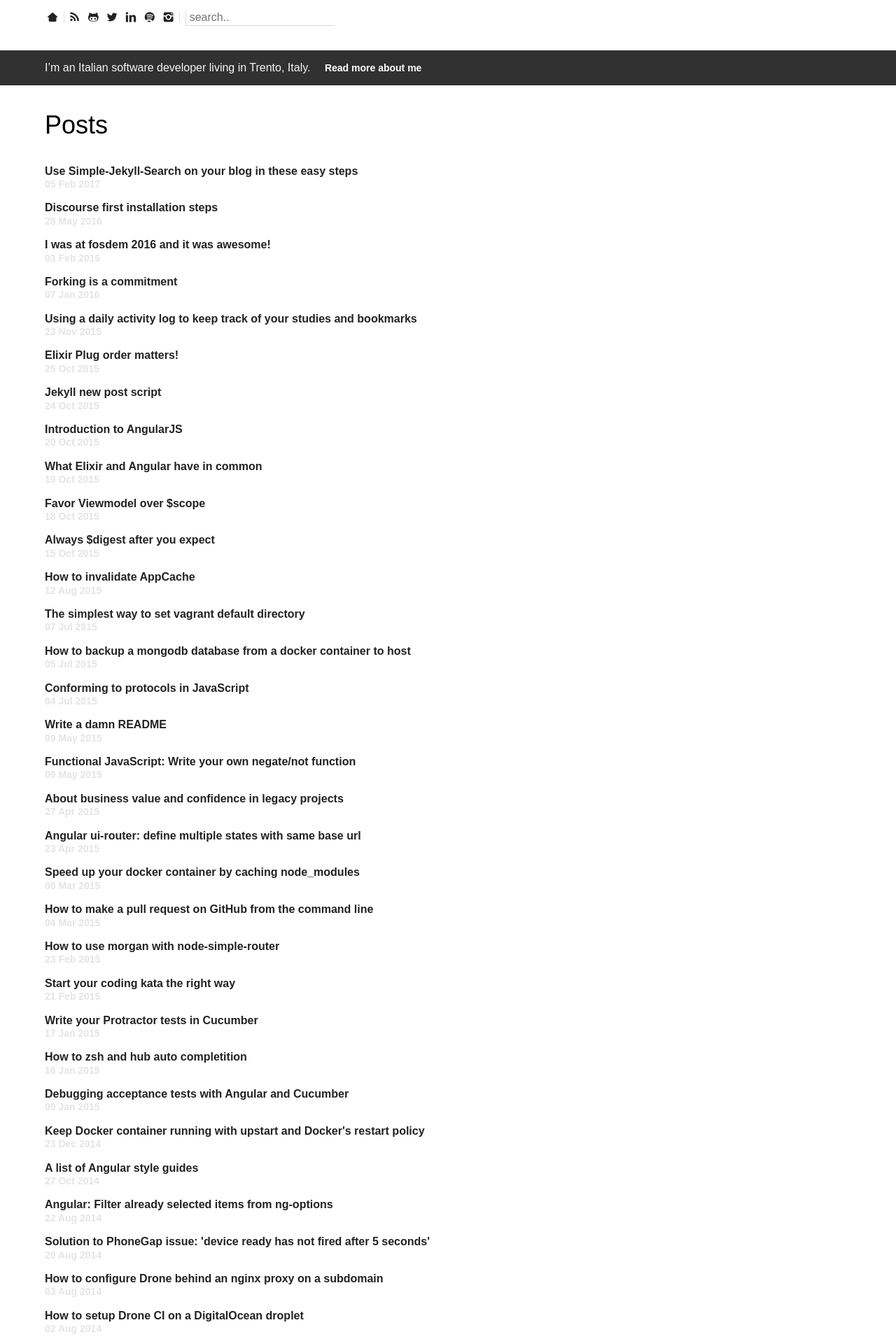
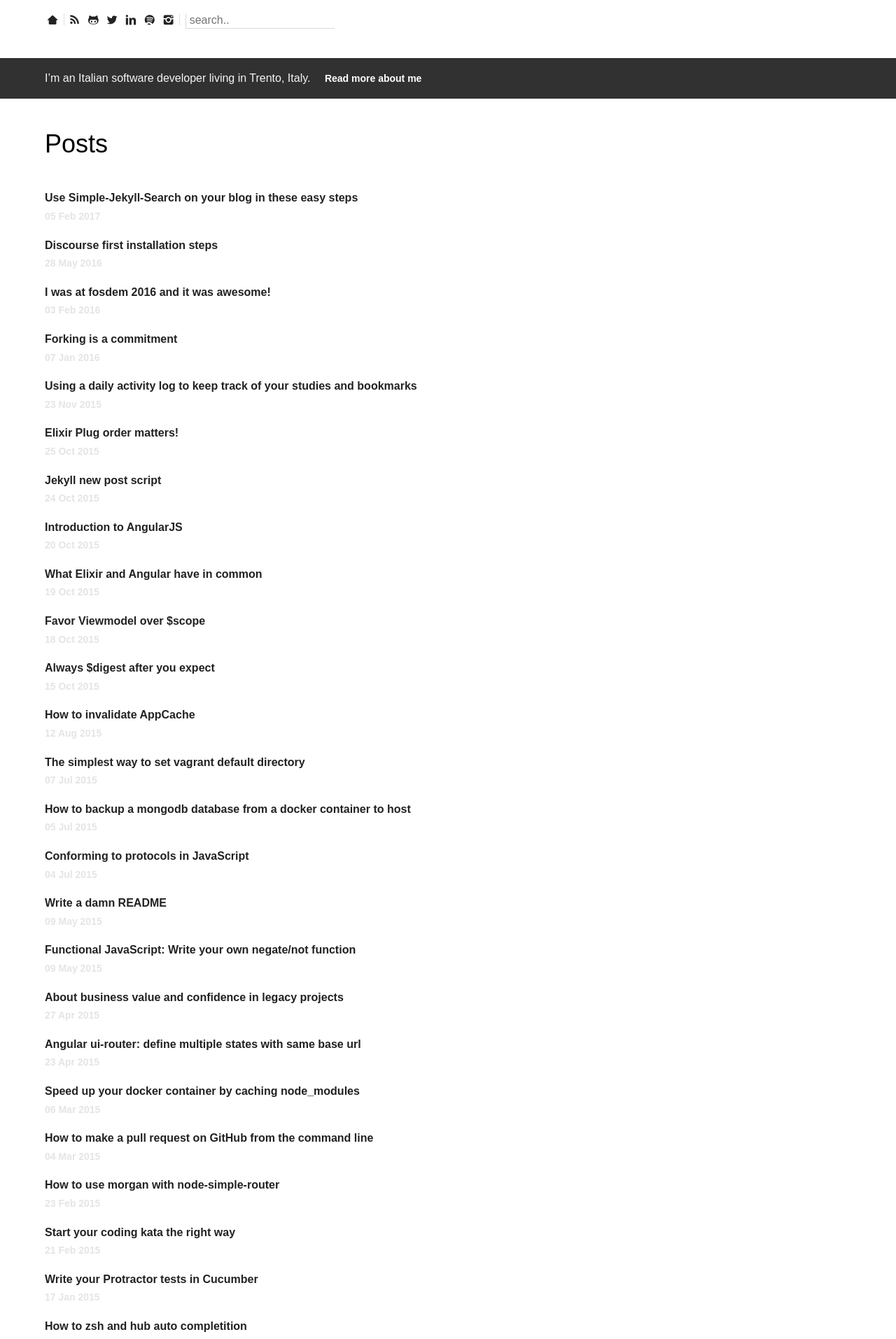
Before and after one commit to christian-fei/christian-fei.github.io-pandoc, a Jekyll site: the page built from index.html, in a window 1280 px wide. Shown: the top 1914 px of the page at 70% size. Built offline with Jekyll 4.4.1, drawn with Linux system fonts in a browser that asks for light colours; comment, search, counter and statistics services are not loaded.

Commit message:
update styles

```diff
--- a/assets/css/main.css
+++ b/assets/css/main.css
@@ -1,6 +1,7 @@
 html, body {
   height: 100%;
   min-height:100%;
+  line-height: 1.60;
 }
 
 a {
```
Also changed, not shown: dest/main.min.css.
